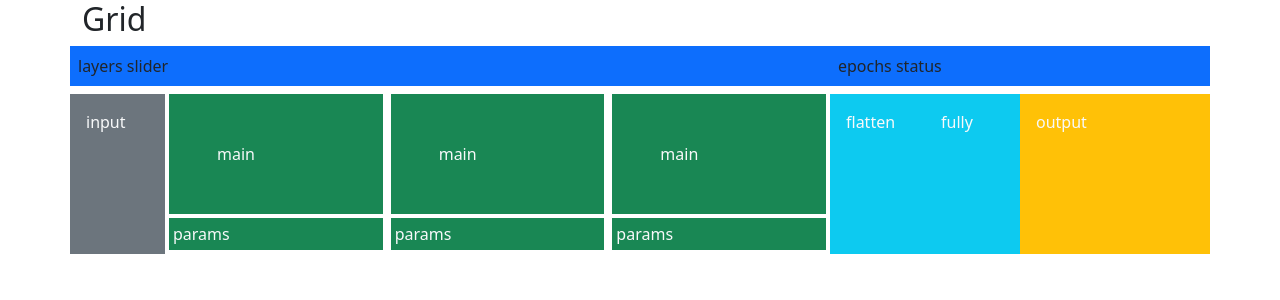
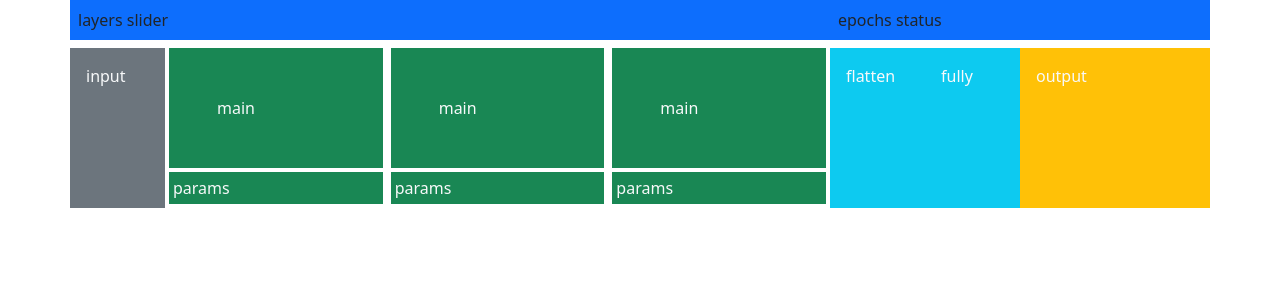
Before and after one commit to Wklej/CNNSIM, a React (Create React App) app: page / in a window 1280 px wide. Shown: the top 300 px of the page. Built offline with nearby package versions, Linux system fonts and the light colour scheme.

Commit message:
splitting components, +rc-slider

```diff
--- a/package.json
+++ b/package.json
@@ -10,6 +10,7 @@
     "@testing-library/react": "^11.2.7",
     "@testing-library/user-event": "^12.8.3",
     "bootstrap": "^5.1.3",
+    "rc-slider": "^9.7.4",
     "react": "^17.0.2",
     "react-bootstrap": "^2.0.2",
     "react-dom": "^17.0.2",
--- a/src/App.js
+++ b/src/App.js
@@ -1,33 +1,16 @@
 import 'bootstrap/dist/css/bootstrap.min.css'
 import {Button, Container, Row, Col} from 'react-bootstrap'
 import '../src/index'
-import Layer from './Layer';
+
+import TopBar from './TopBar';
+import Workflow from './Workflow';
 
 function App() {
 
   return (
     <div>
-      <div className="container">
-        <h2>Grid</h2>
-        <div className="row">
-          <div className="col-8 p-2 bg-primary text-ligh">layers slider</div>
-          <div className="col-4 p-2 bg-primary text-ligh">epochs status</div>
-        </div>
-      </div>
-
-      <div className="container my-2">
-          <div className="row">
-            <div className="col-1 p-3 bg-secondary text-light">input</div>
-            {/* mid layers */}
-            <Layer num={3} />
-
-            <div className="col-1 p-3 bg-info text-light">flatten</div>
-            <div className="col-1 p-3 bg-info text-light">fully</div>
-            <div className="col-2 p-3 bg-warning text-light">output</div>
-
-          </div>
-      </div>
-
+      <TopBar />
+      <Workflow />
     </div>
 
   );
--- /dev/null
+++ b/src/TopBar.js
@@ -0,0 +1,12 @@
+const TopBar = () => {
+    return (
+        <div className="container">
+            <div className="row">
+                <div className="col-8 p-2 bg-primary text-ligh">layers slider</div>
+                <div className="col-4 p-2 bg-primary text-ligh">epochs status</div>
+            </div>
+      </div>
+     );
+}
+
+export default TopBar;
--- /dev/null
+++ b/src/Workflow.js
@@ -0,0 +1,21 @@
+import Layer from './Layer';
+
+const Workflow = () => {
+    return (
+        <div className="container my-2">
+          <div className="row">
+            <div className="col-1 p-3 bg-secondary text-light">input</div>
+
+            {/* mid layers */}
+            <Layer num={3} />
+
+            <div className="col-1 p-3 bg-info text-light">flatten</div>
+            <div className="col-1 p-3 bg-info text-light">fully</div>
+            <div className="col-2 p-3 bg-warning text-light">output</div>
+
+          </div>
+      </div>
+     );
+}
+
+export default Workflow;
--- a/src/index.css
+++ b/src/index.css
@@ -11,7 +11,3 @@ code {
   font-family: source-code-pro, Menlo, Monaco, Consolas, 'Courier New',
     monospace;
 }
-
-.aaa{
-  max-height: 50px;
-}
```
Also changed, not shown: 1 other file (tests, documents, lock files or other folders).
